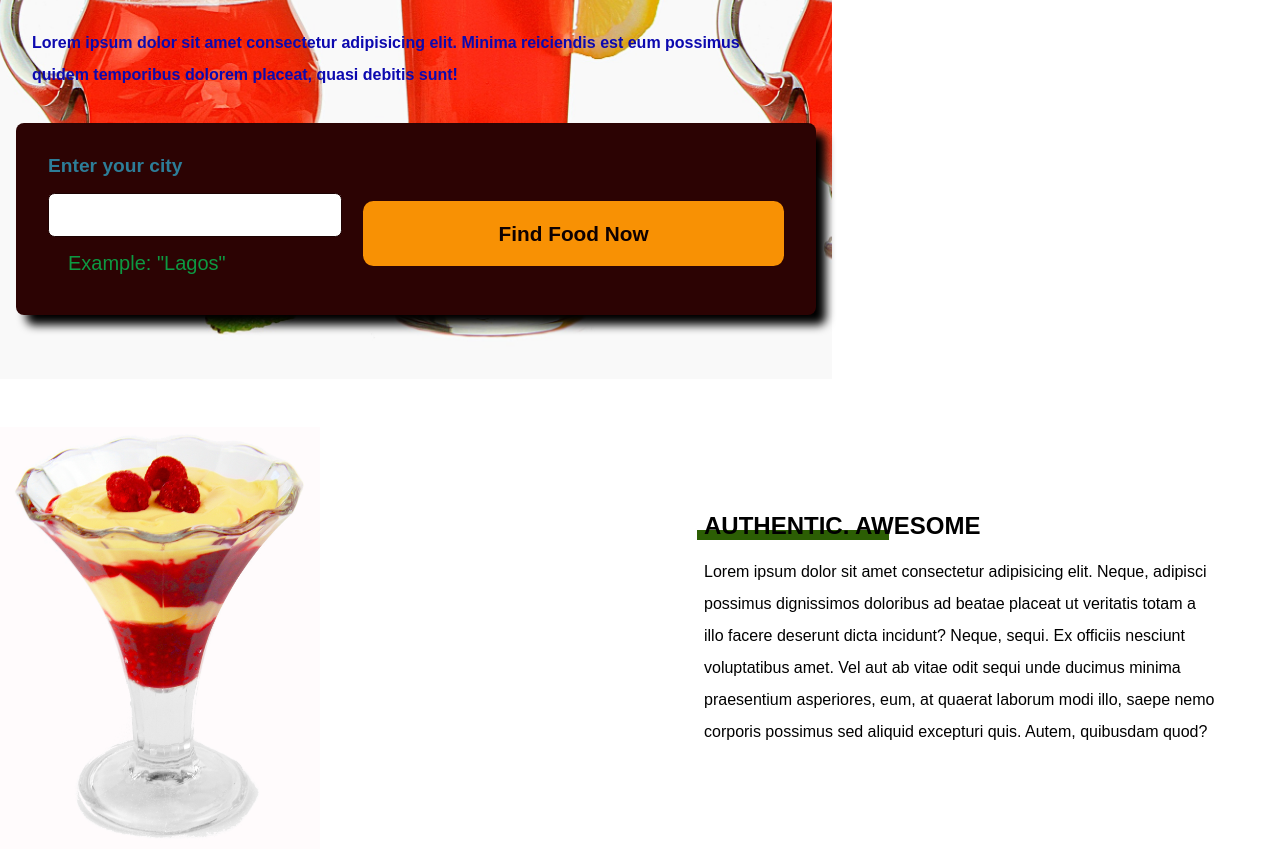
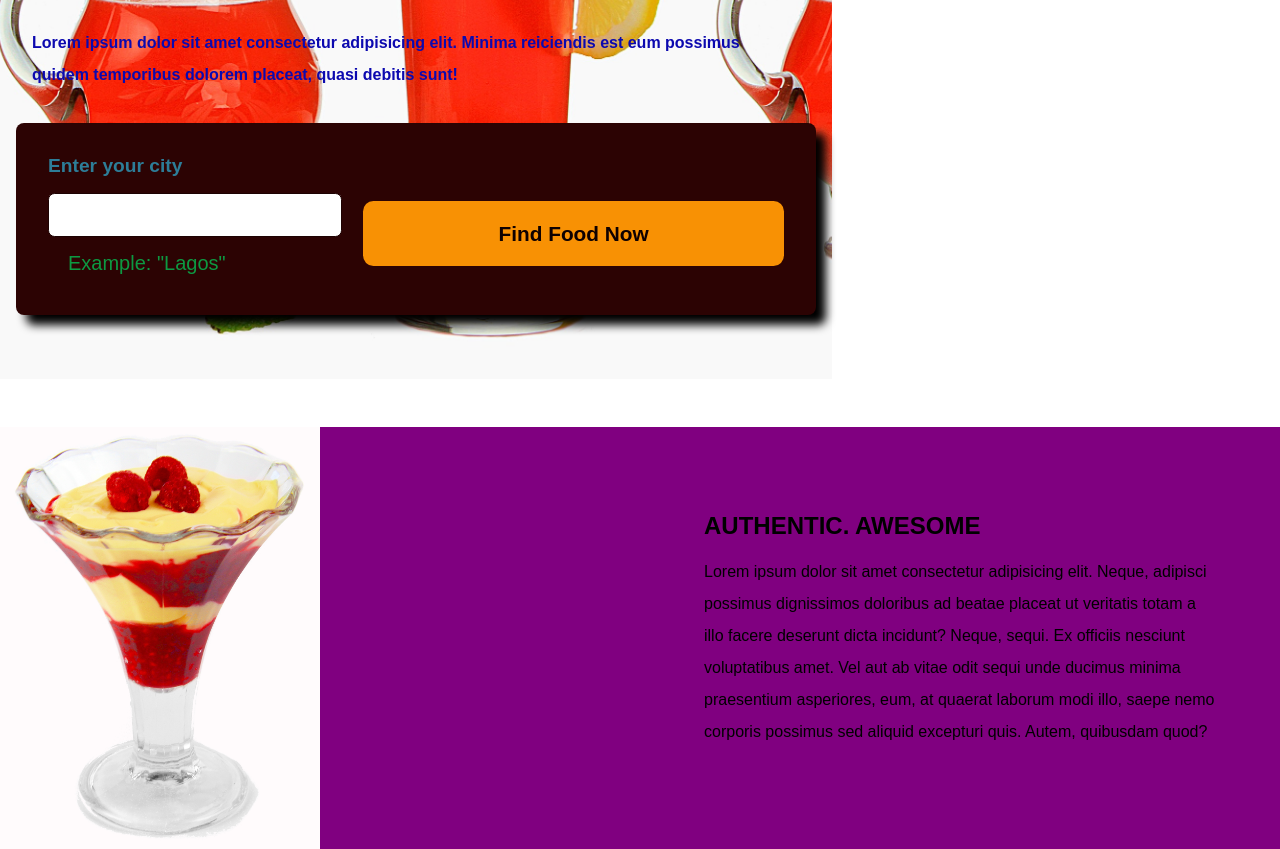
Before and after one commit to Haybesil/Food-finder-, a plain HTML site: page index.html in a window 1280 px wide. Shown: the part 226-1075 px from the top of the page. Drawn offline with Linux system fonts and the light colour scheme.

Commit message:
Update index.css

```diff
--- a/index.css
+++ b/index.css
@@ -25,6 +25,10 @@ body {
    section {
        margin: 0 1em;
    }
+
+  section.authentic {
+      background : purple;
+     }
 
    h1{
        font-size: 2.5rem;
```
